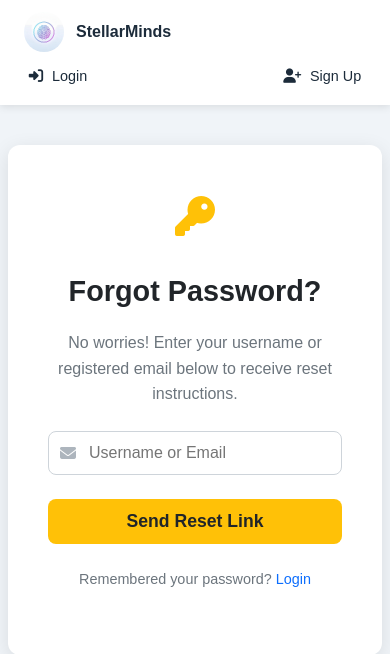
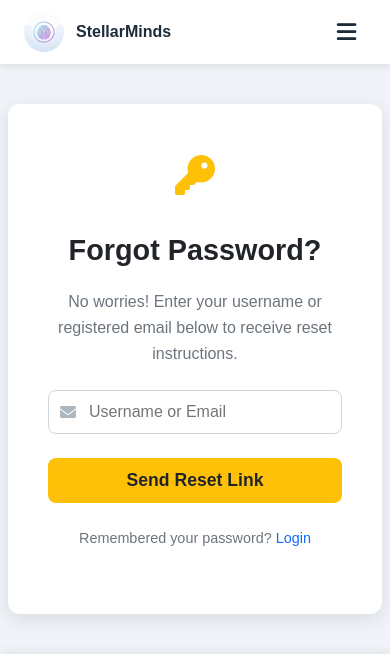
Before and after one commit to stellarmindprod/stellarmindprod, a Flask app: page /forgot-password in a window 390 px wide. Shown: the top 654 px of the page. Run offline with Flask 2, Linux system fonts and the light colour scheme; some libraries are stand-ins or nearby versions.

Commit message:
UI changes formobile view

```diff
--- a/templates/layout.html
+++ b/templates/layout.html
@@ -51,13 +51,17 @@
             background-color: #ffffff;
             padding: 0.75rem 1.5rem;
             box-shadow: 0 2px 8px rgba(0, 0, 0, 0.1);
-            /* Removed margin-bottom */
+            gap: 1rem;
+            position: relative;
+            flex-wrap: nowrap;
         }
 
         .logo-container {
             display: flex;
             align-items: center;
             gap: 0.75rem;
+            flex-shrink: 0; /* logo is never squeezed by long nav content */
+            min-width: 0;
         }
 
         .logo-img {
@@ -65,21 +69,43 @@
             width: 40px;
             border-radius: 50%;
             object-fit: cover;
+            flex-shrink: 0;
         }
 
         .logo-name {
             font-size: 1.2rem;
             font-weight: 600;
+            white-space: nowrap;
+            overflow: hidden;
+            text-overflow: ellipsis;
+        }
+
+        /* Hamburger toggle (shown on mobile only) */
+        .nav-toggle {
+            display: none;
+            background: none;
+            border: none;
+            font-size: 1.4rem;
+            color: #1c2b3a;
+            cursor: pointer;
+            padding: 0.4rem 0.6rem;
+            border-radius: 8px;
+            line-height: 1;
+        }
+
+        .nav-toggle:hover {
+            background-color: #eaf1f7;
         }
 
         .nav-links {
             display: flex;
             align-items: center;
-            gap: 1rem;
+            gap: 0.6rem;
             list-style: none;
             padding: 0;
             margin: 0;
-            flex-wrap: wrap; /* allow wrapping on small screens */
+            flex-wrap: wrap; /* graceful wrap before the mobile breakpoint */
+            justify-content: flex-end;
         }
 
         /* Added list-style etc */
@@ -90,31 +116,37 @@
         .nav-links a {
             color: #1c2b3a;
             text-decoration: none;
-            padding: 0.5rem;
-            transition: color 0.3s ease;
+            padding: 0.5rem 0.6rem;
+            border-radius: 8px;
+            transition: color 0.2s ease, background-color 0.2s ease;
             display: inline-flex;
             align-items: center;
-            gap: 0.3rem;
+            gap: 0.35rem;
+            white-space: nowrap; /* keep each link label on a single line */
         }
 
         .nav-links a:hover {
-            color: #007bff;
+            color: #0087c5;
+            background-color: #eaf1f7;
         }
 
         .nav-links i {
-            margin-right: 0.25rem;
+            margin-right: 0.15rem;
         }
 
         .user-greeting {
-            color: #555;
-            margin-right: 0.5rem;
+            color: #1c2b3a;
             font-weight: 500;
             white-space: nowrap;
             overflow: hidden;
             text-overflow: ellipsis;
-            max-width: 150px;
+            max-width: 180px; /* long names truncate instead of stretching the bar */
             display: inline-block;
             vertical-align: middle;
+            background-color: #eaf1f7;
+            padding: 0.4rem 0.75rem;
+            border-radius: 999px;
+            font-size: 0.9rem;
         }
 
         /* Footer */
@@ -258,20 +290,41 @@
         /* Responsive */
         @media (max-width: 768px) {
             .navbar {
-                flex-direction: column;
-                align-items: flex-start;
+                flex-wrap: wrap;
+            }
+
+            .nav-toggle {
+                display: inline-flex;
+                align-items: center;
+                justify-content: center;
             }
 
             .nav-links {
-                margin-top: 0.5rem;
+                display: none; /* collapsed by default on mobile */
+                flex-direction: column;
+                align-items: stretch;
                 width: 100%;
-                justify-content: space-between;
-                flex-wrap: wrap;
+                margin-top: 0.75rem;
+                gap: 0.25rem;
             }
 
-            /* Allow wrapping */
+            .nav-links.open {
+                display: flex; /* expanded when hamburger is tapped */
+            }
+
+            .nav-links li {
+                width: 100%;
+            }
+
+            .nav-links a {
+                width: 100%;
+                padding: 0.75rem 0.6rem;
+            }
+
             .user-greeting {
-                max-width: 100px;
+                max-width: 100%;
+                width: 100%;
+                text-align: center;
             }
 
             /* Adjust greeting width */
@@ -407,7 +460,11 @@
                 onerror="this.onerror=null; this.src='https://placehold.co/40x40/0d6efd/ffffff?text=SM';">
             <span class="logo-name">StellarMinds</span>
         </div>
-        <ul class="nav-links"> {# Changed div to ul for semantic correctness #}
+        <button class="nav-toggle" id="nav-toggle" aria-label="Toggle navigation menu"
+            aria-expanded="false" aria-controls="nav-links">
+            <i class="fas fa-bars"></i>
+        </button>
+        <ul class="nav-links" id="nav-links"> {# Changed div to ul for semantic correctness #}
             {% if session.user %}
             <li><span class="user-greeting">Hello, {{ (session.user.get('student_name') or
                     session.user.get('teacher_name') or session.user.username)|truncate(20) }}!</span></li>
@@ -489,6 +546,16 @@
 
     <script>
         document.addEventListener('DOMContentLoaded', function () {
+            // Mobile navigation toggle (runs on every page, even without a bell)
+            const navToggle = document.getElementById('nav-toggle');
+            const navLinks = document.getElementById('nav-links');
+            if (navToggle && navLinks) {
+                navToggle.addEventListener('click', function () {
+                    const isOpen = navLinks.classList.toggle('open');
+                    navToggle.setAttribute('aria-expanded', isOpen ? 'true' : 'false');
+                });
+            }
+
             const bell = document.getElementById('notification-bell');
             const dropdown = document.getElementById('notification-dropdown');
             const badge = document.getElementById('notification-badge');
```
